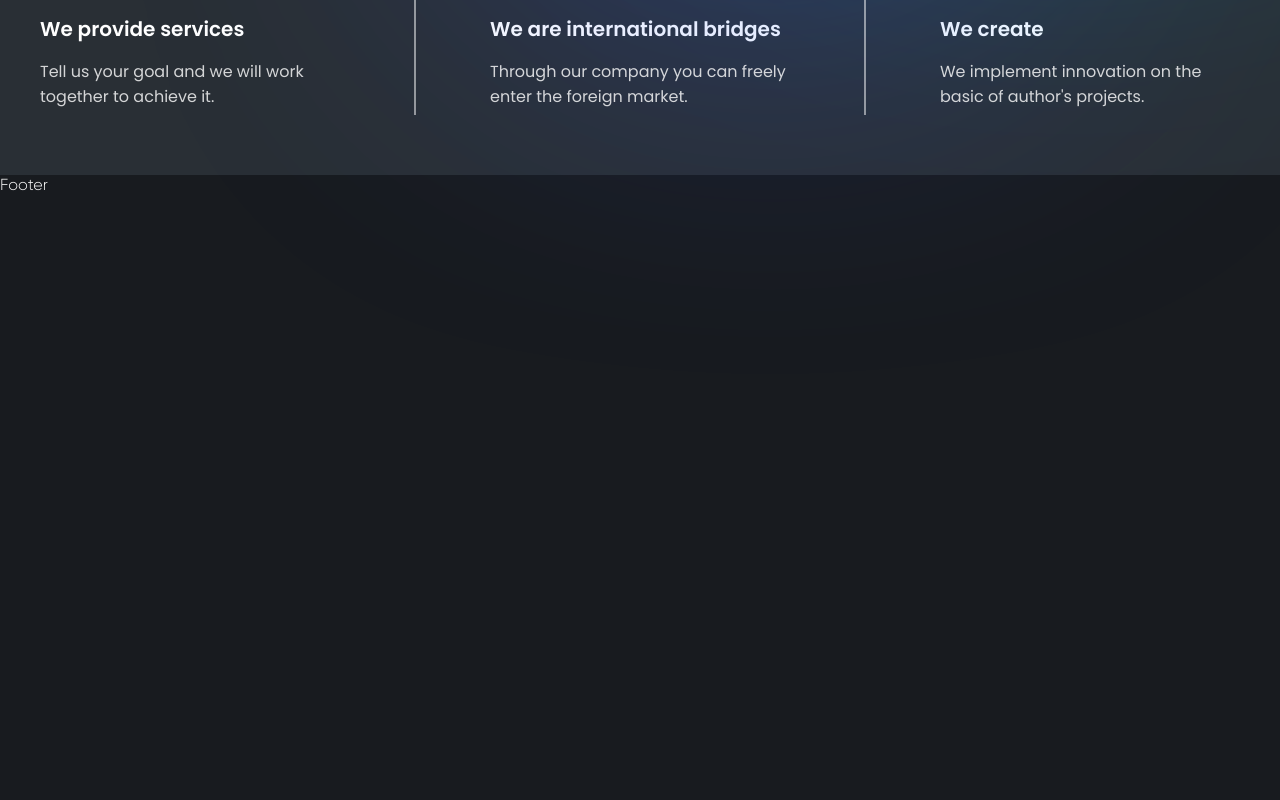
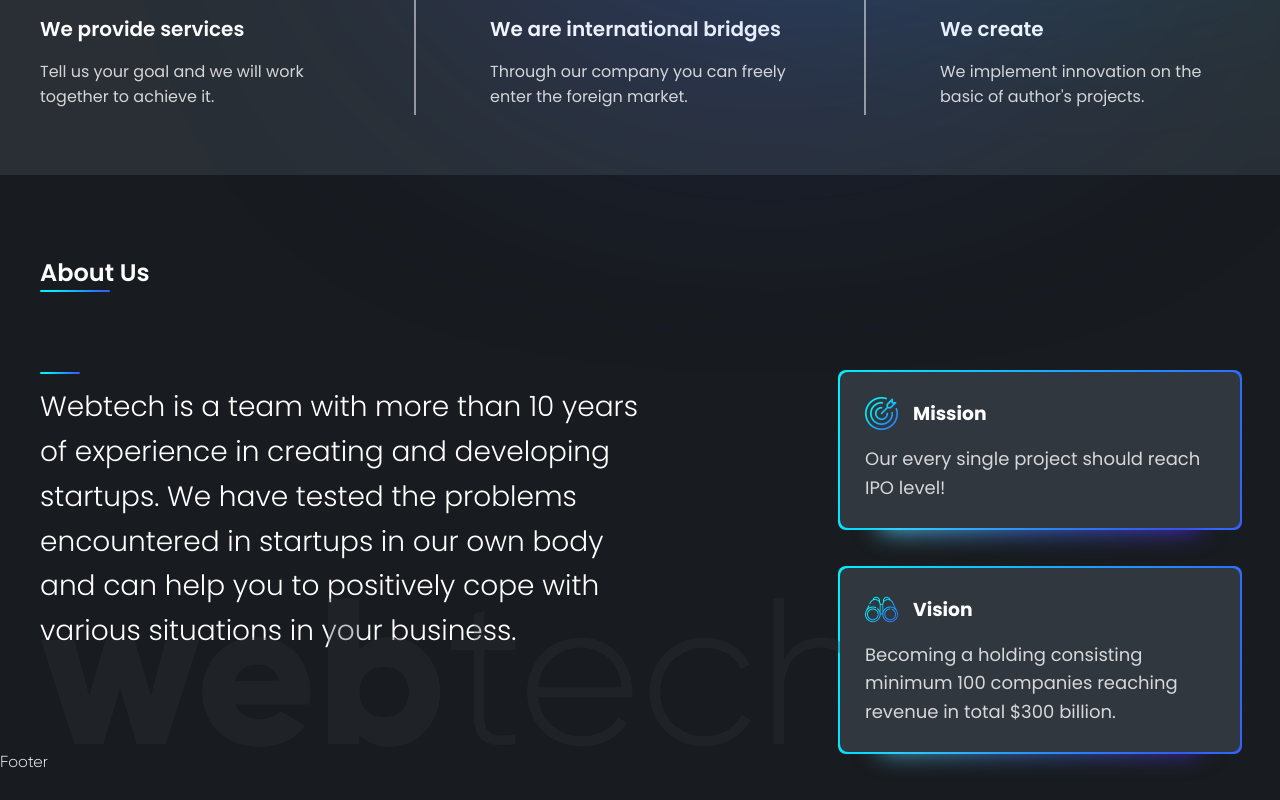
Before and after one commit to iamalaziz/webtech, a React (Create React App) app in the folder frontend/: page / in a window 1280 px wide. Shown: the part 925-1725 px from the top of the page. Before the commit the page ends 1119 px from the top, so only its background shows below. Built offline with nearby package versions, Linux system fonts and the light colour scheme.

Commit message:
about section finished

```diff
--- a/frontend/src/App.js
+++ b/frontend/src/App.js
@@ -1,3 +1,4 @@
+import AboutUs from './components/AboutUs/AboutUs';
 import Hero from './components/Hero/Hero';
 import ThreeReasons from './components/ThreeReasons/ThreeReasons';
 import { Layout } from './layout/Layout';
@@ -8,6 +9,7 @@ function App() {
       <Layout>
         <Hero />
         <ThreeReasons />
+        <AboutUs />
       </Layout>
     </div>
   );
--- a/frontend/src/components/AboutUs/AboutUs.jsx
+++ b/frontend/src/components/AboutUs/AboutUs.jsx
@@ -1,7 +1,43 @@
 import React from 'react';
+import Mission from '../../assets/images/mission.png';
+import Vision from '../../assets/images/binoculars.png';
 
 const AboutUs = () => {
-  return <div>AboutUs</div>;
+  return (
+    <section className="about">
+      <h2>About Us</h2>
+      <div className="about__container">
+        <p className="about__text">
+          Webtech is a team with more than 10 years of experience in creating
+          and developing startups. We have tested the problems encountered in
+          startups in our own body and can help you to positively cope with
+          various situations in your business.
+        </p>
+        <div className="about__cards">
+          <div className="card">
+            <div className="card__title">
+              <img src={Mission} alt="Mission" />
+              <h3>Mission</h3>
+            </div>
+            <p>Our every single project should reach IPO level!</p>
+          </div>
+          <div className="card">
+            <div className="card__title">
+              <img src={Vision} alt="Vision" />
+              <h3>Vision</h3>
+            </div>
+            <p>
+              Becoming a holding consisting minimum 100 companies reaching
+              revenue in total $300 billion.
+            </p>
+          </div>
+        </div>
+      </div>
+      <div className="bg-text">
+        <span>web</span>tech
+      </div>
+    </section>
+  );
 };
 
 export default AboutUs;
--- /dev/null
+++ b/frontend/src/components/AboutUs/_about.scss
@@ -0,0 +1,116 @@
+@property --rotate {
+  syntax: '<angle>';
+  initial-value: 132deg;
+  inherits: false;
+}
+
+.about {
+  max-width: 1200px;
+  width: 95%;
+  margin: 0 auto;
+  font-family: 'Poppins', sans-serif;
+  margin-top: 5rem;
+  position: relative;
+  h2 {
+    font-weight: 600;
+    margin-bottom: 5rem;
+    &:after {
+      @include line(2px, 70px);
+    }
+  }
+  &__container {
+    display: flex;
+    justify-content: space-between;
+    gap: 30px;
+  }
+  &__text {
+    max-width: 600px;
+    font-size: 28px;
+    font-weight: 300;
+    font-family: 'Poppins', sans-serif;
+    word-wrap: break-word;
+    line-height: 160%;
+    &:before {
+      @include line(2px, 40px);
+      margin-bottom: 0.7rem;
+    }
+  }
+  &__cards {
+    display: flex;
+    flex-direction: column;
+    gap: 40px;
+    max-width: 400px;
+    .card {
+      background-color: #31373f;
+      border-radius: 0.5rem;
+      position: relative;
+      padding: 25px;
+      &__title {
+        display: flex;
+        align-items: center;
+        gap: 15px;
+      }
+      p {
+        margin-top: 15px;
+        line-height: 160%;
+        font-size: 18px;
+        opacity: 0.8;
+      }
+    }
+    .card::before {
+      content: '';
+      width: calc(100% + 4px);
+      height: calc(100% + 4px);
+      border-radius: 8px;
+      background-image: linear-gradient(var(--rotate), #00f0ff, #3360ff);
+      position: absolute;
+      z-index: -1;
+      top: -2px;
+      left: -2px;
+      animation: spin 2.5s linear infinite;
+    }
+
+    .card::after {
+      position: absolute;
+      content: '';
+      top: calc(100px / 6);
+      left: 0;
+      right: 0;
+      z-index: -1;
+      height: 100%;
+      width: 100%;
+      margin: 0 auto;
+      transform: scale(0.8);
+      filter: blur(calc(100px / 6));
+      background-image: linear-gradient(
+        var(--rotate),
+        #5ddcff,
+        #3c67e3 43%,
+        #4e00c2
+      );
+      opacity: 1;
+      transition: opacity 0.5s;
+      animation: spin 5s linear infinite;
+    }
+  }
+  .bg-text {
+    color: #31373f4d;
+    font-size: 13rem;
+    font-family: 'Gilroy Light';
+    line-height: 120%;
+    position: absolute;
+    bottom: -3rem;
+    span {
+      font-family: 'Gilroy ExtraBold';
+    }
+  }
+}
+
+@keyframes spin {
+  0% {
+    --rotate: 0deg;
+  }
+  100% {
+    --rotate: 360deg;
+  }
+}
--- a/frontend/src/components/Hero/Hero.jsx
+++ b/frontend/src/components/Hero/Hero.jsx
@@ -7,7 +7,7 @@ import { FaFacebookF, FaInstagram, FaLinkedinIn } from 'react-icons/fa';
 
 const Hero = () => {
   return (
-    <div className="hero">
+    <section className="hero">
       <div className="hero__top">
         <div className="hero__text">
           <h1>Today we are limited only by our imagination!</h1>
@@ -61,7 +61,7 @@ const Hero = () => {
           <div className="scroll-down__inner"></div>
         </a>
       </div>
-    </div>
+    </section>
   );
 };
 
--- a/frontend/src/components/Hero/_hero.scss
+++ b/frontend/src/components/Hero/_hero.scss
@@ -26,7 +26,10 @@
     }
   }
   &__line {
-    @include line(3px, 188px);
+    width: 188px;
+    height: 3px;
+    background: linear-gradient(144.91deg, #00f0ff 20.26%, #3360ff 89%);
+    border-radius: 3px;
     margin: 30px 0;
   }
   &__images {
@@ -129,10 +132,10 @@
     z-index: 5;
     cursor: pointer;
     &__inner {
-      width: 10px;
+      width: 3px;
       height: 10px;
       border: 1px solid #fff;
-      border-radius: 50%;
+      border-radius: 3px;
       margin: 5px auto;
       animation: move-down 2s infinite;
     }
@@ -151,7 +154,7 @@
     opacity: 0.5;
   }
   100% {
-    transform: translateY(1.2rem);
+    transform: translateY(0.5rem);
     opacity: 0;
   }
 }
--- a/frontend/src/styles/_mixins.scss
+++ b/frontend/src/styles/_mixins.scss
@@ -1,6 +1,8 @@
 @mixin line($height, $length) {
+  content: '';
   width: $length;
   height: $height;
+  display: block;
   background: linear-gradient(144.91deg, #00f0ff 20.26%, #3360ff 89%);
   border-radius: 3px;
 }
--- a/frontend/src/styles/main.scss
+++ b/frontend/src/styles/main.scss
@@ -7,6 +7,7 @@
 @import '../components/Footer/footer';
 @import '../components/Hero/hero';
 @import '../components/ThreeReasons/three';
+@import '../components/AboutUs/about';
 @import '../layout/layout';
 
 * {
```
Also changed, not shown: frontend/src/assets/images/binoculars.png (added), frontend/src/assets/images/mission.png (added).
